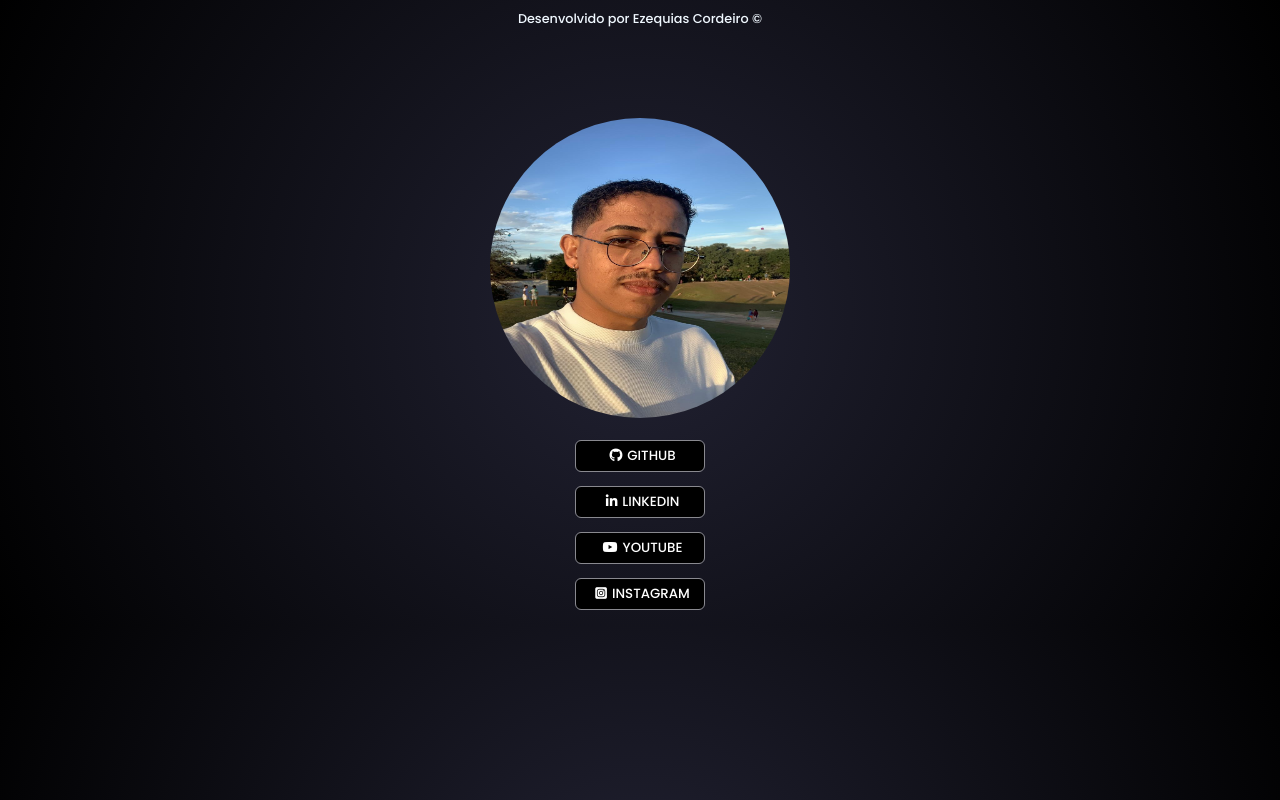
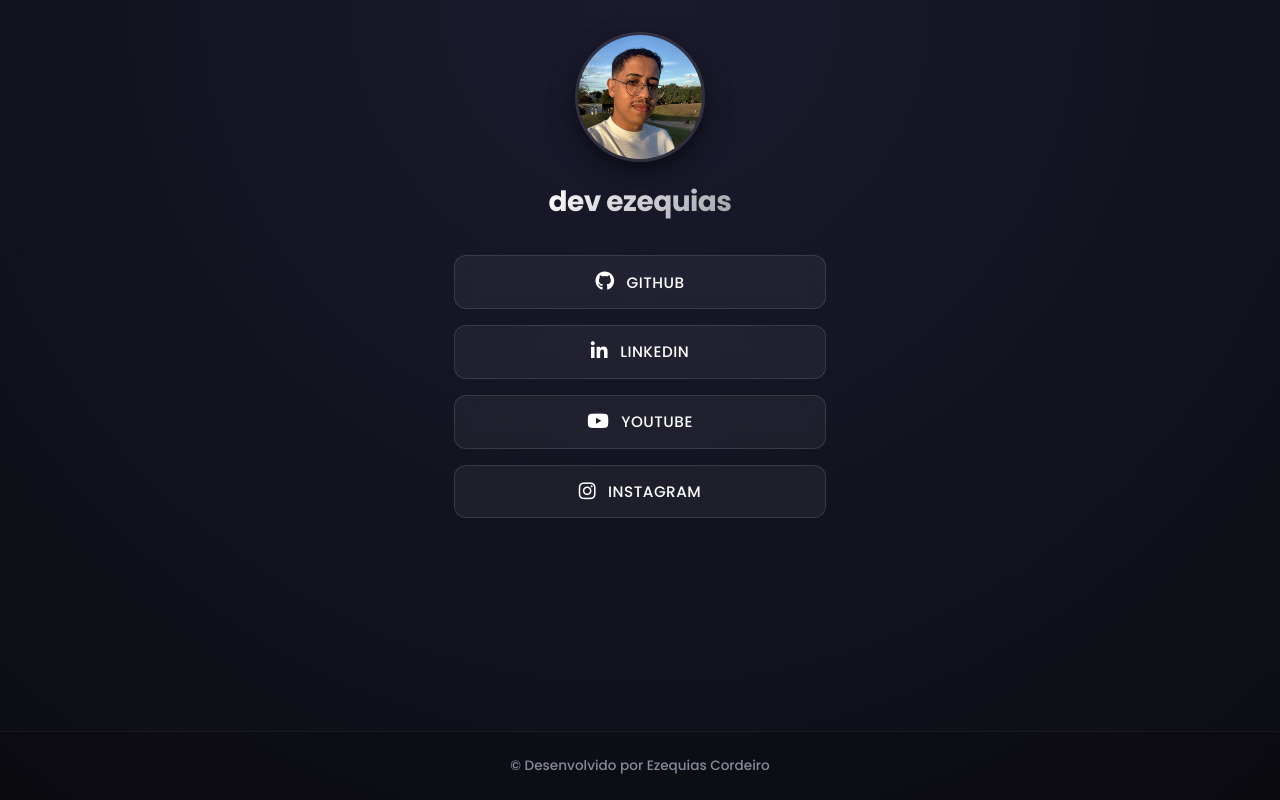
Before and after one commit to dev-ezequias/links-uteis, a plain HTML site: page index.html in a window 1280 px wide. Drawn offline with Linux system fonts and the light colour scheme; a web font is replaced by a local one.

Commit message:
Finalizei meu site de links.

```diff
--- a/assets/css/style.css
+++ b/assets/css/style.css
@@ -1,80 +1,113 @@
-*{
+* {
     padding: 0;
     margin: 0;
     box-sizing: border-box;
-    font-family:'Poppins', sans-serif;
+    font-family: 'Poppins', sans-serif;
+}
+
+body {
+    background: radial-gradient(circle at top, #1a1a2e 0%, #0d0d13 100%);
+    min-height: 100vh;
+    display: flex;
+    flex-direction: column;
+    justify-content: space-between;
+    align-items: center;
     color: #f0f8ff;
 }
 
-body{
-    background: #222233;
-    background: radial-gradient(circle, rgb(34, 34, 51) 0%, rgb(0, 0, 0) 100%);
-}
 
-header p{
-    padding: 10px 0px;
-    font-weight: 500;
-    font-size: .8rem;
-}
-
-body, header, main{
-        display: flex;
-        flex-direction: column;
-        align-items: center;
-}
-
-.foto-de-perfil{
-    padding-top: 5rem;
-}
-
-.foto-de-perfil img{
-    width: 300px;
-    height: 300px;
-    border-radius: 50%;
-}
-
-.links{
-    display: flex;
-    flex-direction: column;
-}
-
-.botoes{
+.container {
+    width: 100%;
+    max-width: 420px;
+    padding: 2rem 1.5rem;
     display: flex;
     flex-direction: column;
     align-items: center;
-    width: 30vw;
-    gap: 1rem;
-    padding: 1rem;
-
+    gap: 2rem;
 }
 
-.botoes a{
-    text-decoration: none;
+/* Perfil */
+.foto-de-perfil {
+    display: flex;
+    flex-direction: column;
+    align-items: center;
+    gap: 1.2rem;
 }
 
-button{
+.foto-de-perfil img {
+    width: 130px;
+    height: 130px;
+    border-radius: 50%;
+    object-fit: cover;
+    border: 3px solid rgba(255, 255, 255, 0.1);
+    box-shadow: 0 10px 25px rgba(0, 0, 0, 0.5);
+    transition: transform 0.3s ease;
+}
+
+.foto-de-perfil img:hover {
+    transform: scale(1.04);
+}
+
+.titulo-gradient {
+    font-size: 1.75rem;
+    font-weight: 700;
+    text-transform: lowercase;
+    background: linear-gradient(135deg, #ffffff 0%, #a1a1aa 100%);
+    -webkit-background-clip: text;
+    background-clip: text;
+    -webkit-text-fill-color: transparent;
+    letter-spacing: -0.5px;
+}
+
+.links {
+    width: 100%;
+    display: flex;
+    flex-direction: column;
+    gap: 1rem;
+}
+
+.btn-link {
     display: flex;
     align-items: center;
     justify-content: center;
-    min-width: 8rem;
-    max-width: 10rem;
-    padding: 5px;
-    cursor: pointer;
+    gap: 0.75rem;
+    width: 100%;
+    padding: 0.9rem 1.2rem;
+    background: rgba(255, 255, 255, 0.05);
+    border: 1px solid rgba(255, 255, 255, 0.12);
+    border-radius: 12px;
+    color: #ffffff;
+    text-decoration: none;
     font-weight: 500;
+    font-size: 0.95rem;
     text-transform: uppercase;
-    background-color: #000;
-    border: none;
-    outline: 1px solid rgb(137, 137, 143);
-    transition: outline .5s cubic-bezier(0.85, 0, 0.15, 1) 0s;
-    border-radius: 5px;
-    color: #fff;
+    letter-spacing: 0.5px;
+    backdrop-filter: blur(8px);
+    transition: all 0.3s cubic-bezier(0.4, 0, 0.2, 1);
 }
 
-button:hover{
-    outline: 1px solid #dbdbd9;
+.btn-link:hover {
+    background: rgba(255, 255, 255, 0.15);
+    border-color: rgba(255, 255, 255, 0.3);
+    transform: translateY(-3px);
+    box-shadow: 0 8px 20px rgba(0, 0, 0, 0.4);
 }
 
-button i{
-    color: #fff;
-    padding: 0px 5px;
+.btn-link i {
+    font-size: 1.2rem;
 }
+
+/* Rodapé */
+footer {
+    width: 100%;
+    text-align: center;
+    padding: 1.5rem 0;
+    background: rgba(0, 0, 0, 0.2);
+    border-top: 1px solid rgba(255, 255, 255, 0.05);
+}
+
+footer p {
+    color: #888899;
+    font-size: 0.85rem;
+    font-weight: 500;
+}
--- a/index.html
+++ b/index.html
@@ -6,27 +6,44 @@
     <meta http-equiv="X-UA-Compatible" content="ie=edge">
     <link rel="stylesheet" href="./assets/css/style.css">
     <script src="script.js" defer></script>
-    <link href="https://fonts.googleapis.com/css2?family=Inter:ital,opsz,wght@0,14..32,100..900;1,14..32,100..900&family=Limelight&family=Poppins:ital,wght@0,100;0,200;0,300;0,400;0,500;0,600;0,700;0,800;0,900;1,100;1,200;1,300;1,400;1,500;1,600;1,700;1,800;1,900&family=Shadows+Into+Light+Two&display=swap" rel="stylesheet">
+    <link rel="preconnect" href="https://fonts.googleapis.com">
+    <link rel="preconnect" href="https://fonts.gstatic.com" crossorigin>
+    <link href="https://fonts.googleapis.com/css2?family=Poppins:wght@400;500;600;700&display=swap" rel="stylesheet">
     <link rel="stylesheet" href="https://cdnjs.cloudflare.com/ajax/libs/font-awesome/6.6.0/css/all.min.css" integrity="sha512-Kc323vGBEqzTmouAECnVceyQqyqdsSiqLQISBL29aUW4U/M7pSPA/gEUZQqv1cwx4OnYxTxve5UMg5GT6L4JJg==" crossorigin="anonymous" referrerpolicy="no-referrer" />
-    <title>Document</title>
+    <title>Dev Ezequias | Meus Links</title>
 </head>
 <body>
-    <header>
-        <p>Desenvolvido por Ezequias Cordeiro ©</p>
-    </header>
-    <main>
+
+    <main class="container">
+
         <section class="foto-de-perfil">
-            <img src="./assets/images/WhatsApp Image 2026-08-17 at 23.00.16.jpeg" alt="Minha foto de perfil">
+            <img src="./assets/images/WhatsApp Image 2026-08-17 at 23.00.16.jpeg" alt="Foto de perfil de Ezequias Cordeiro">
+            <h1 class="titulo-gradient">dev ezequias</h1>
         </section>
+
         <section class="links">
-            <section class="botoes">
-                <a href="https://github.com/dev-ezequias" target="_blank"><button><i class="fa-brands fa-github"></i>GitHub</button></a>
-                <a href="https://www.linkedin.com/in/dev-ezequias" target="_blank"><button><i class="fa-brands fa-linkedin-in"></i>LinkedIn</button></a>
-                <a href="https://www.youtube.com/@EzequiasdaSilvaCordeiro" target="_blank"><button><i class="fa-brands fa-youtube"></i>Youtube</button></a>
-                <a href="https://www.instagram.com/dev_ezequias" target="_blank"><button><i class="fa-brands fa-square-instagram"></i>Instagram</button></a>
-            </section>
+            <a href="https://github.com/dev-ezequias" target="_blank" class="btn-link">
+                <i class="fa-brands fa-github"></i>
+                <span>GitHub</span>
+            </a>
+            <a href="https://www.linkedin.com/in/dev-ezequias" target="_blank" class="btn-link">
+                <i class="fa-brands fa-linkedin-in"></i>
+                <span>LinkedIn</span>
+            </a>
+            <a href="https://www.youtube.com/@EzequiasdaSilvaCordeiro" target="_blank" class="btn-link">
+                <i class="fa-brands fa-youtube"></i>
+                <span>YouTube</span>
+            </a>
+            <a href="https://www.instagram.com/dev_ezequias" target="_blank" class="btn-link">
+                <i class="fa-brands fa-instagram"></i>
+                <span>Instagram</span>
+            </a>
         </section>
     </main>
 
+    <footer>
+        <p>© Desenvolvido por Ezequias Cordeiro</p>
+    </footer>
+
 </body>
 </html>
```
Also changed, not shown: assets/images/370878095-24a377b1-d80d-41ba-a244-03d9e50a1e7a.png (added).
